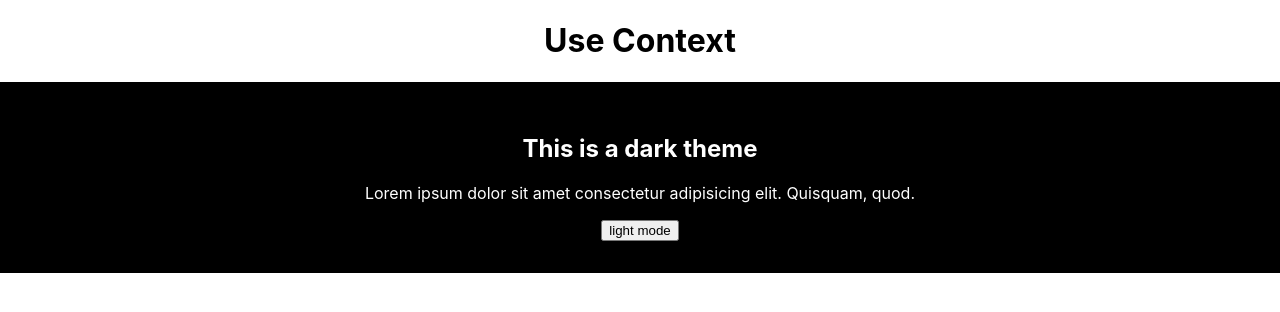
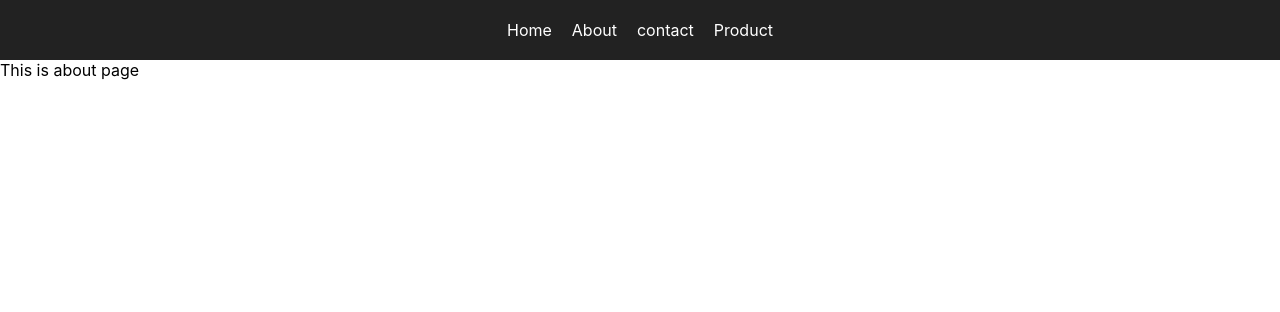
Before and after one commit to rayhan-ui/practice-code, a React (Create React App) app: page /about in a window 1280 px wide. Shown: the top 312 px of the page. Built offline with nearby package versions, Linux system fonts and the light colour scheme.

Commit message:
part-three-app-router

```diff
--- a/package.json
+++ b/package.json
@@ -9,6 +9,7 @@
     "@testing-library/user-event": "^13.5.0",
     "react": "^19.2.0",
     "react-dom": "^19.2.0",
+    "react-router-dom": "^7.9.5",
     "react-scripts": "5.0.1",
     "web-vitals": "^2.1.4"
   },
--- a/src/App.js
+++ b/src/App.js
@@ -1,25 +1,33 @@
-import React from "react";
-import Event from "./partOne/Event.jsx";
-import Jsx from "./partOne/Jsx";
-import ListNKeys from "./partOne/ListNKeys.jsx";
-import State from "./partOne/State.jsx";
-import Count from "./partTwo/Count.jsx";
-import Live from "./partTwo/UseRef.jsx";
-import UseEffect from "./partTwo/UseEffect.jsx";
-import UseRef from "./partTwo/UseRef.jsx";
-import UseContext from "./partTwo/UseContext.jsx";
+
+import { BrowserRouter, Link, Route, Routes } from "react-router-dom";
+import Home from "./partThree/Home.jsx";
+import About from "./partThree/About.jsx";
+import Contact from "./partThree/Contacts.jsx";
+import Products from "./partThree/Products.jsx";
 
 export default function App(){
   return(
-    <>
-    <div style={{ textAlign: "center", marginBottom: "40px", justifyContent: "center", }}>
+    <BrowserRouter>
+      <nav
+      style={{
+          display: "flex",
+          justifyContent: "center",
+          gap: "20px",
+          padding: "20px",
+          background: "#222",
+        }}>
+        <Link style={{ color: "white", textDecoration: "none" }} to={"/"}>Home</Link>
+        <Link style={{ color: "white", textDecoration: "none" }} to={"/about"}>About</Link>
+        <Link style={{ color: "white", textDecoration: "none" }} to={"/contact"}>contact</Link>
+        <Link style={{ color: "white", textDecoration: "none" }} to={"/product"}>Product</Link>
+      </nav>
 
-      <UseContext />
-
-
-
-    </div>
-
-    </>
+      <Routes>
+        <Route path="/" element={<Home />}/>
+        <Route path="/about" element={<About />}/>
+        <Route path="/contact" element={<Contact />}/>
+        <Route path="/product" element={<Products />}/>
+      </Routes>
+    </BrowserRouter>
   )
 }
--- /dev/null
+++ b/src/partThree/About.jsx
@@ -0,0 +1,7 @@
+export default function About(){
+    return(
+        <>
+        This is about page
+        </>
+    )
+}
--- /dev/null
+++ b/src/partThree/Contacts.jsx
@@ -0,0 +1,7 @@
+export default function Contact(){
+    return(
+        <>
+        This is contact page
+        </>
+    )
+}
--- /dev/null
+++ b/src/partThree/Home.jsx
@@ -0,0 +1,7 @@
+export default function Home(){
+    return(
+        <>
+        This is home page
+        </>
+    )
+}
--- /dev/null
+++ b/src/partThree/Products.jsx
@@ -0,0 +1,7 @@
+export default function Products(){
+    return(
+        <>
+        This is products page
+        </>
+    )
+}
--- a/src/partTwo/ThemeContext.jsx
+++ /dev/null
@@ -1,23 +0,0 @@
-import { useContext } from "react";
-import { useThemeContext } from "./UseContext";
-
-export default function ThemeContext(){
-    const {mode, setMode} = useContext(useThemeContext);
-    return(
-        <>
-        <div style={{
-            backgroundColor: mode === "dark"?"black":"white",
-            color: mode === "dark"?"white":"black",
-            padding: "2rem",
-            marginTop: "1rem"
-        }}>
-            <h2>This is a {mode} theme</h2>
-            <p>Lorem ipsum dolor sit amet consectetur adipisicing elit. Quisquam, quod.</p>
-
-            <button style={{cursor: "pointer"}} onClick={()=>{setMode(mode === "dark"?"light":"dark")}}>
-                {mode === "dark"?"light":"dark"} mode
-            </button>
-        </div>
-        </>
-    )
-}
--- a/src/partTwo/UseContext.jsx
+++ /dev/null
@@ -1,16 +0,0 @@
-import { createContext, useState } from "react"
-import ThemeContext from "./ThemeContext";
-
-export const useThemeContext = createContext();
-
-export default function UseContext(){
-    const [mode, setMode] = useState('dark')
-    return (
-        <>
-            <h1>Use Context</h1>
-            <useThemeContext.Provider value = {{mode, setMode}}>
-                <ThemeContext />
-            </useThemeContext.Provider>
-        </>
-    )
-}
```
Also changed, not shown: src/partTwo/UseReducer.jsx (added, +7 -0 lines), 1 other file (tests, documents, lock files or other folders).
